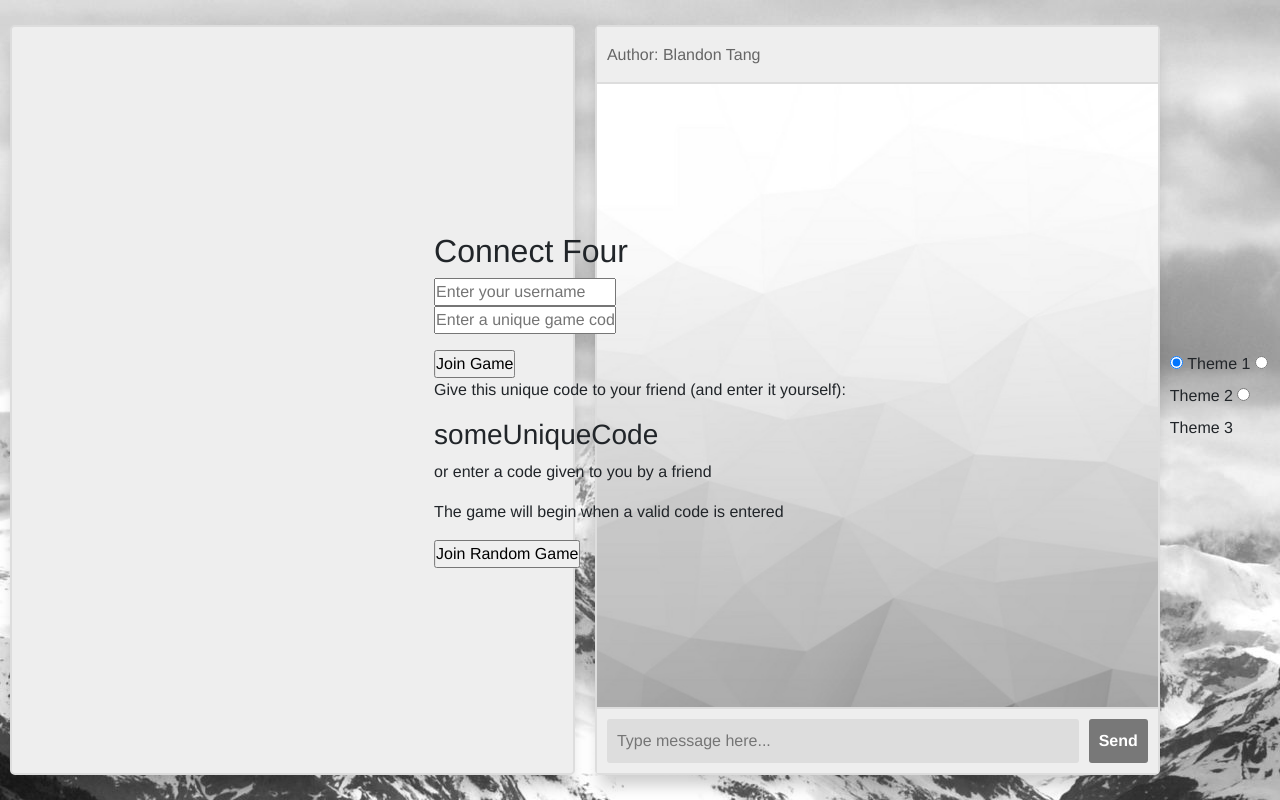
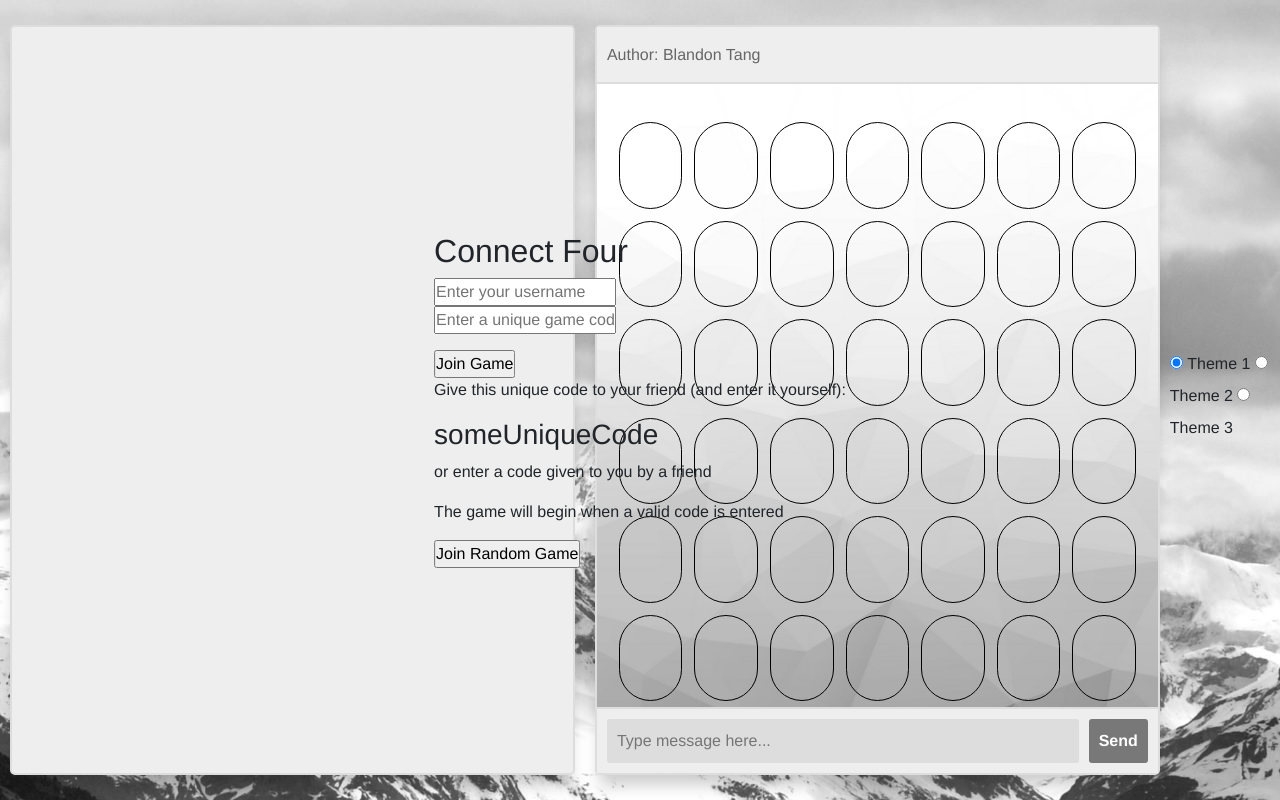
Before and after one commit to blandont/connectFour, a website: page index.html in a window 1280 px wide. Drawn offline with nearby package versions, Linux system fonts and the light colour scheme; files that its build step writes are made by us from their sources; no server answers; files whose address does not match are found by name; a web font is replaced by a local one.

Commit message:
added filler gameboard

```diff
--- a/assets/chatroom.css
+++ b/assets/chatroom.css
@@ -169,3 +169,20 @@ display: flex;
     flex: 1;
     background: #ddd;
 }
+
+
+/* Connect 4 CSS */
+
+.gameBoard {
+    width: 100%;
+    height: 100%;
+    border-spacing: 0.75em;
+    margin: 1rem auto;
+    border-collapse: separate;
+}
+/* should do every td that is child of gameboard */
+td {
+    padding: 1rem 1.2rem;
+    border-radius: 5rem;
+    border: 1px solid black;
+}
--- a/index.html
+++ b/index.html
@@ -48,7 +48,7 @@
 	</div>
 	</section>
 
-	<!-- Chat box section -->
+	<!-- Game box section -->
 	<section class="messenger">
 		<header class="headerBar">
 			<div>
@@ -57,9 +57,31 @@
 			</div>
 		</header>
 
-		<main id="messagesArea"> <!-- multiple br is a quick hack to start at bottom-->
+		<!-- <main id="messagesArea">
 			<br><br><br><br><br><br><br><br><br><br><br><br><br><br>
 			<br><br><br><br><br><br><br><br><br><br><br><br><br><br>
+		</main> -->
+		<main id="messagesArea"> <!-- multiple br is a quick hack to start at bottom-->
+			<table class='gameBoard'>
+				<tr>
+					<td>&nbsp;</td><td>&nbsp;</td><td>&nbsp;</td><td>&nbsp;</td><td>&nbsp;</td><td>&nbsp;</td><td>&nbsp;</td>
+				</tr>
+				<tr>
+					<td>&nbsp;</td><td>&nbsp;</td><td>&nbsp;</td><td>&nbsp;</td><td>&nbsp;</td><td>&nbsp;</td><td>&nbsp;</td>
+				</tr>
+				<tr>
+					<td>&nbsp;</td><td>&nbsp;</td><td>&nbsp;</td><td>&nbsp;</td><td>&nbsp;</td><td>&nbsp;</td><td>&nbsp;</td>
+				</tr>
+				<tr>
+					<td>&nbsp;</td><td>&nbsp;</td><td>&nbsp;</td><td>&nbsp;</td><td>&nbsp;</td><td>&nbsp;</td><td>&nbsp;</td>
+				</tr>
+				<tr>
+					<td>&nbsp;</td><td>&nbsp;</td><td>&nbsp;</td><td>&nbsp;</td><td>&nbsp;</td><td>&nbsp;</td><td>&nbsp;</td>
+				</tr>
+				<tr>
+					<td>&nbsp;</td><td>&nbsp;</td><td>&nbsp;</td><td>&nbsp;</td><td>&nbsp;</td><td>&nbsp;</td><td>&nbsp;</td>
+				</tr>
+			</table>
 		</main>
 
 		<form id="messageForm" action="" autocomplete="off">
```
